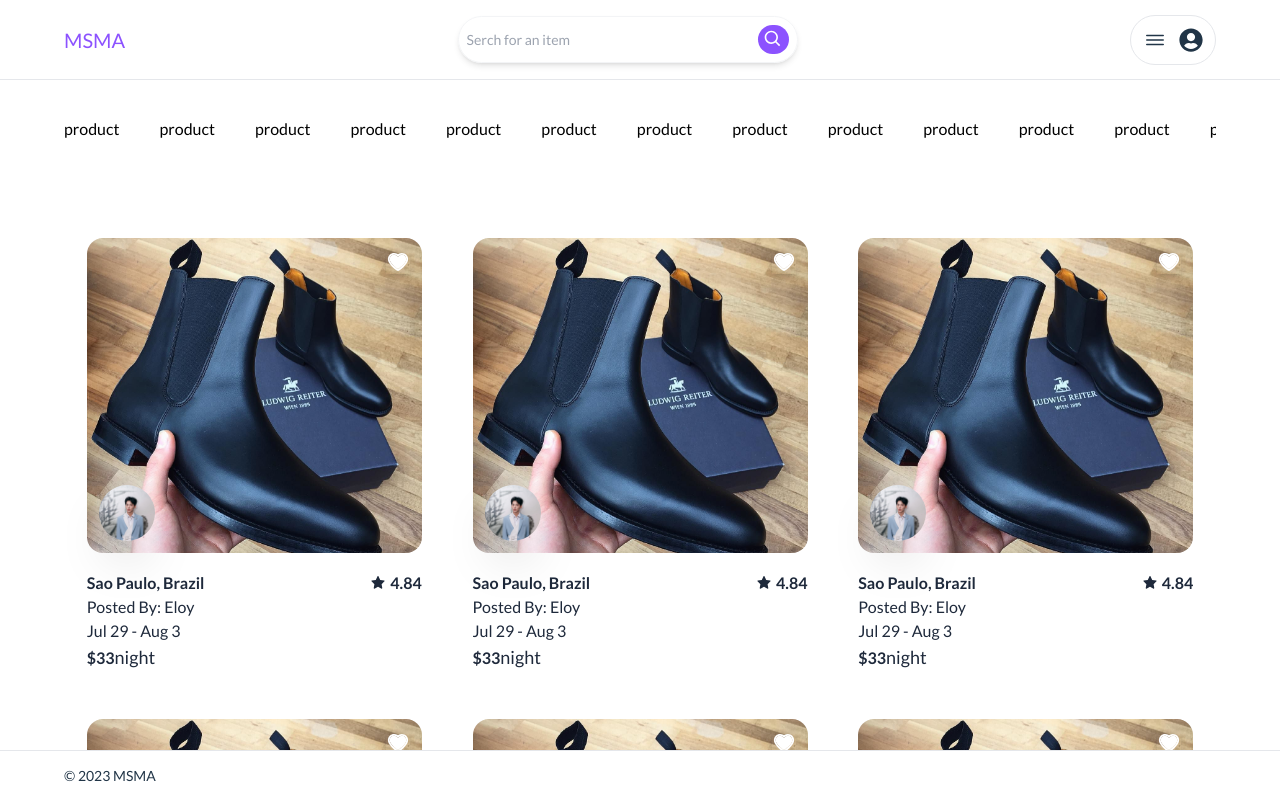
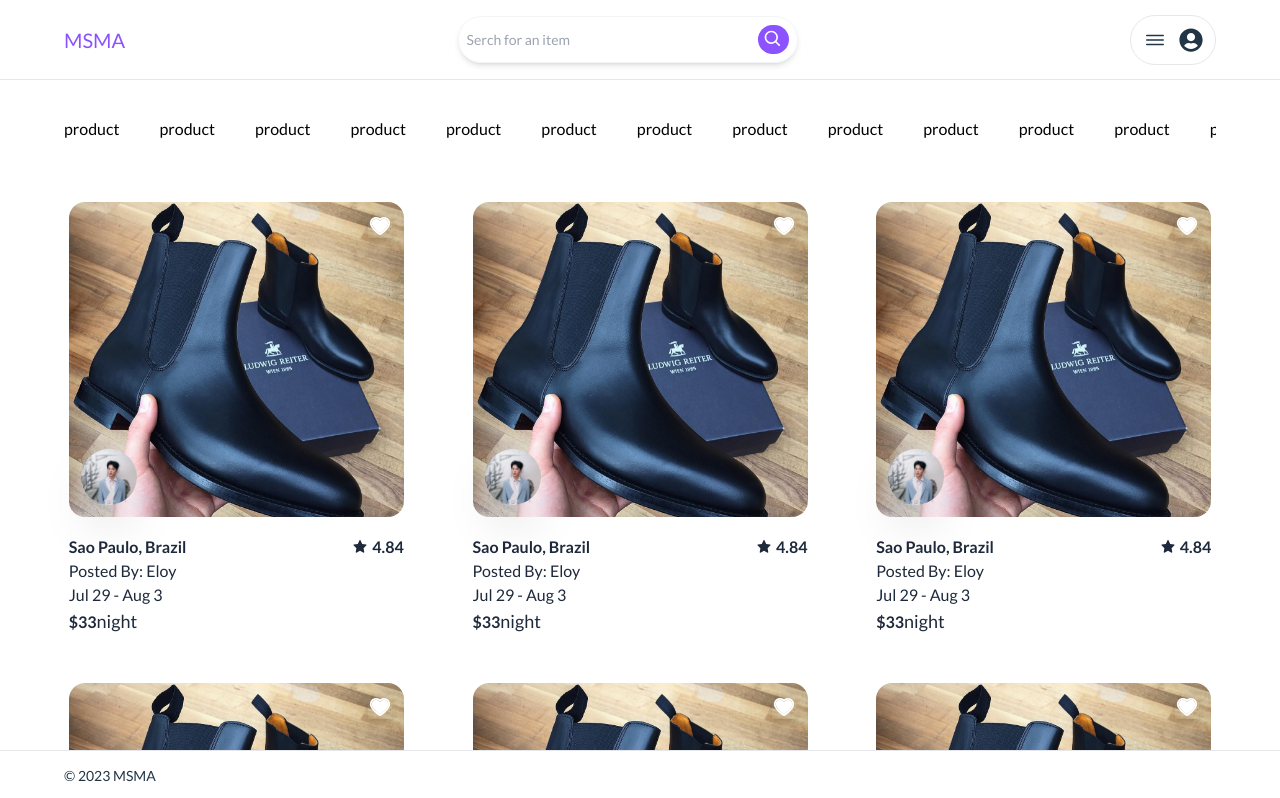
Before and after one commit to isaacetor/MS_MA, a React (Vite) app: page / in a window 1280 px wide. Shown: the top 798 px of the page. Built offline with nearby package versions, Linux system fonts and the light colour scheme.

Commit message:
home page ui completed

```diff
--- a/src/components/props/ImageSLide.tsx
+++ b/src/components/props/ImageSLide.tsx
@@ -36,7 +36,7 @@ const ImageSLide: FC<imageData> = ({ authorCover, cover }) => {
         <AiTwotoneHeart />
       </div>
       <img
-        className="w-full h-full rounded-2xl object-cover object-top transition-all ease-in duration-500"
+        className="w-full h-full rounded-2xl object-cover object-top transition-all ease-in duration-500 max-sm:rounded-none"
         src={cover[currentImageIndex]}
       />
       <div
--- a/src/components/props/ProductFeaturedText.tsx
+++ b/src/components/props/ProductFeaturedText.tsx
@@ -10,7 +10,7 @@ const ProductFeaturedText: FC<textData> = ({
   date,
 }) => {
   return (
-    <div className="font-[600] text-slate-800 text-base mt-[14px]">
+    <div className="font-[600] text-slate-800 text-base mt-[14px]  max-sm:px-5">
       <div className="flex cursor-pointer justify-between items-center">
         <div>{place}</div>
         <div className="flex items-center gap-1">
--- a/src/components/props/ProductProps.tsx
+++ b/src/components/props/ProductProps.tsx
@@ -12,7 +12,7 @@ const ProductProps: FC<cardData> = ({
   place,
 }) => {
   return (
-    <div className="flex flex-col gap-1 w-full sm:w-[335px] my-6">
+    <div className="flex flex-col gap-1 w-full sm:w-[335px] my-6 ">
       {/*product picture */}
 
       <ImageSLide cover={cover} authorCover={authorCover} />
--- a/src/pages/Home.tsx
+++ b/src/pages/Home.tsx
@@ -9,7 +9,7 @@ const dummyImage = [img1, img3, img4, img2];
 
 const Home = () => {
   return (
-    <div className="w-full p-9 flex flex-wrap justify-evenly">
+    <div className="w-full flex flex-wrap justify-evenly ">
       <ProductProps
         cover={dummyImage}
         authorCover={profile}
```
